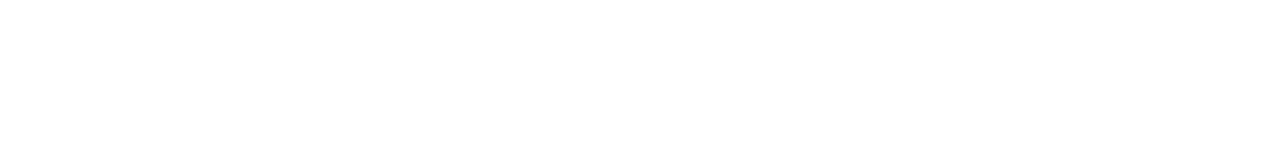
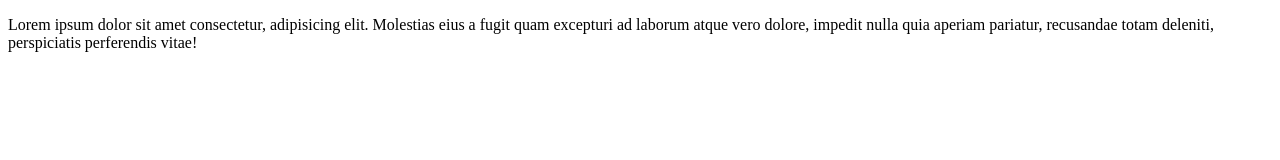
Before and after one commit to ajajanik13/My-Projects, a plain HTML site: page index.html in a window 1280 px wide. Drawn offline with Linux system fonts and the light colour scheme.

Commit message:
my new code

```diff
--- a/index.html
+++ b/index.html
@@ -3,9 +3,9 @@
 <head>
     <meta charset="UTF-8">
     <meta name="viewport" content="width=device-width, initial-scale=1.0">
-    <title>Document</title>
+    <title>hello</title>
 </head>
 <body>
-
+    <p>Lorem ipsum dolor sit amet consectetur, adipisicing elit. Molestias eius a fugit quam excepturi ad laborum atque vero dolore, impedit nulla quia aperiam pariatur, recusandae totam deleniti, perspiciatis perferendis vitae!</p>
 </body>
 </html>
```
